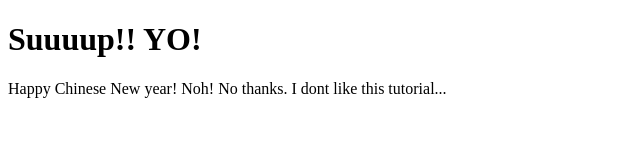
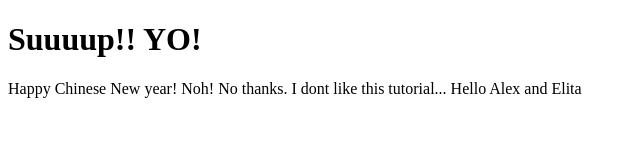
Before and after one commit to ngarlock/IAT339Projects, a plain HTML site: page index.html in a window 1280 px wide. Shown: the whole page, without its empty margins (0-640 px from the left). Drawn offline with Linux system fonts and the light colour scheme.

Commit message:
Changed more in the paragraph

```diff
--- a/index.html
+++ b/index.html
@@ -8,7 +8,9 @@
 	<body>
 		<h1>Suuuup!! YO!</h1>
 		<p> Happy Chinese New year! Noh! No thanks.
-		I dont like this tutorial... </p>
+		I dont like this tutorial...
+
+		Hello Alex and Elita </p>
 
 	</body>
 
```
